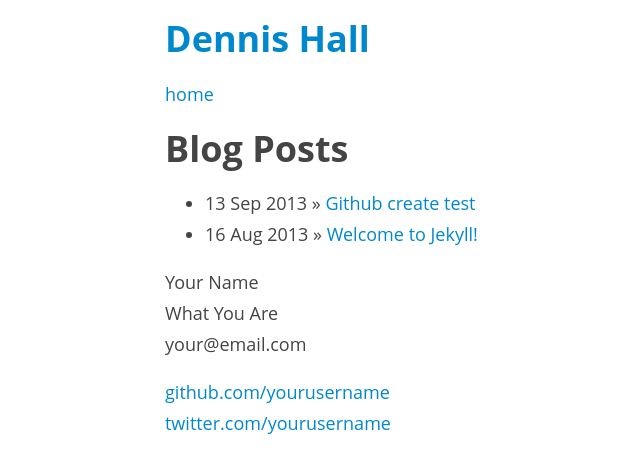
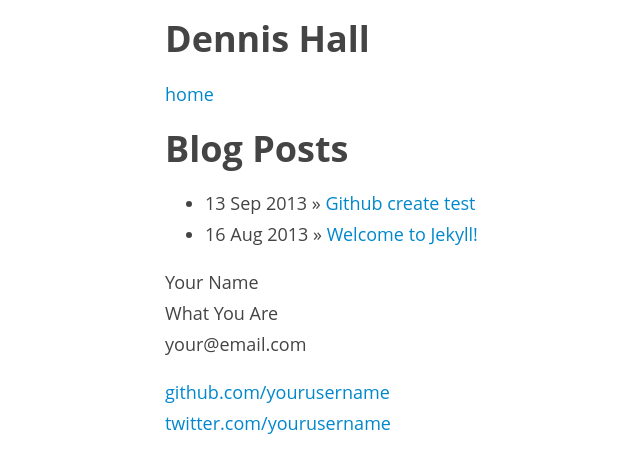
Before and after one commit to dnshl/dnshl.github.io, a Jekyll site: the page built from index.html, in a window 1280 px wide. Shown: the top 473 px of the page, without its empty margins (125-765 px from the left). Built offline with Jekyll 4.4.1, drawn with Linux system fonts in a browser that asks for light colours; Markdown is read by kramdown in place of the engine named in the settings.

Commit message:
Change headline link color

```diff
--- a/assets/css/main.css
+++ b/assets/css/main.css
@@ -3,6 +3,10 @@ body {
   font: 18px/1.5 'Open Sans', 'Helvetica Neue', Helvetica, Arial, sans-serif;
   font-weight: 400;
   line-height: 1.7em;
+}
+
+h1 a {
+  color: #444;
 }
 
 a {
```
